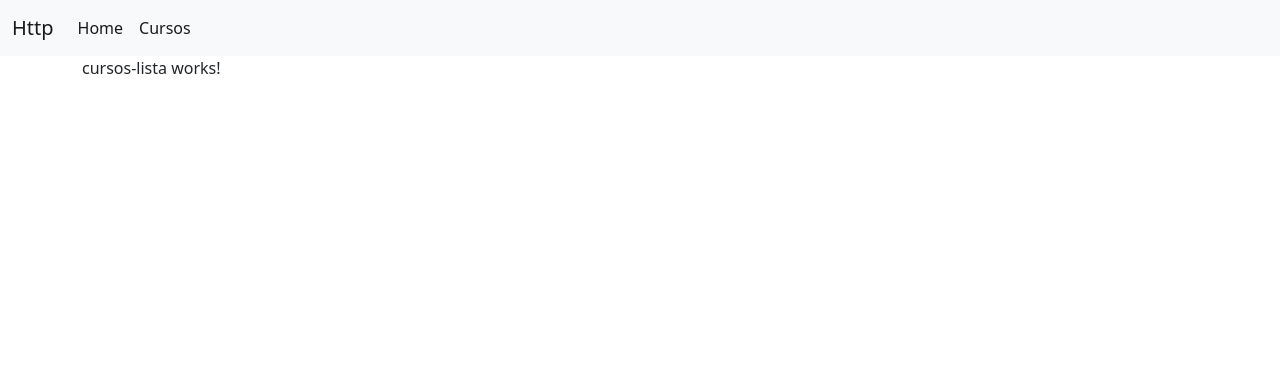
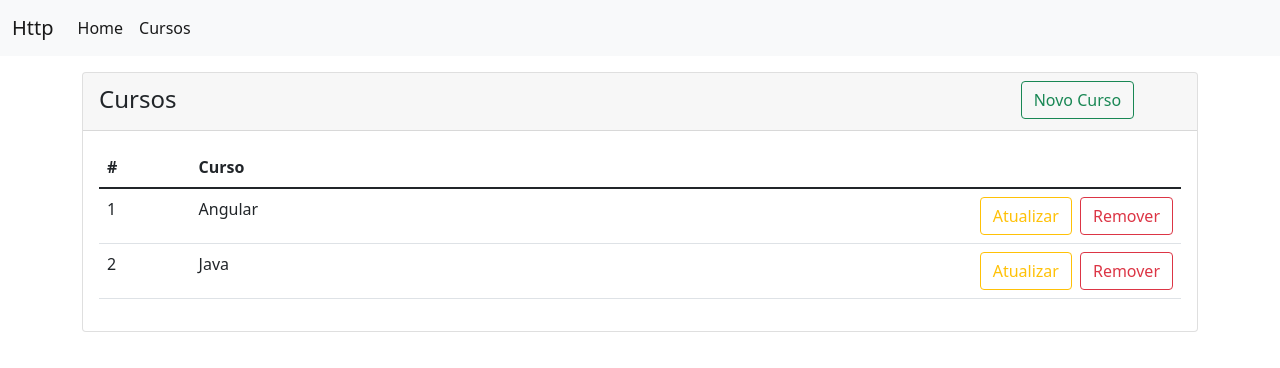
Before and after one commit to gustavopaco/angular-request-http-loiane-pt8, an Angular app: page /cursos in a window 1280 px wide. Shown: the top 368 px of the page. Built offline with nearby package versions, Linux system fonts and the light colour scheme; data requests are answered from the project's data file.

Commit message:
- ***IMPORTANT*** - Implementando chamada Http GET a partir de um Servico Emulado utilizando NPM JSON Server e trazendo a lista de Cursos

```diff
--- /dev/null
+++ b/db.json
@@ -0,0 +1,12 @@
+{
+  "cursos": [
+    {
+      "id": 1,
+      "nome": "Angular"
+    },
+    {
+      "id": 2,
+      "nome": "Java"
+    }
+  ]
+}
--- a/src/app/app.component.html
+++ b/src/app/app.component.html
@@ -1,4 +1,4 @@
-<nav class="navbar navbar-expand-lg navbar-light bg-light">
+<nav class="navbar navbar-expand-lg navbar-light bg-light mb-3">
   <div class="container-fluid">
     <a class="navbar-brand">Http</a>
     <button class="navbar-toggler" type="button" data-bs-toggle="collapse" data-bs-target="#navbarNav" aria-controls="navbarNav" aria-expanded="false" aria-label="Toggle navigation">
--- a/src/app/app.module.ts
+++ b/src/app/app.module.ts
@@ -3,6 +3,7 @@ import { BrowserModule } from '@angular/platform-browser';
 
 import { AppRoutingModule } from './app-routing.module';
 import { AppComponent } from './app.component';
+import {HttpClientModule} from "@angular/common/http";
 
 @NgModule({
   declarations: [
@@ -10,7 +11,8 @@ import { AppComponent } from './app.component';
   ],
   imports: [
     BrowserModule,
-    AppRoutingModule
+    AppRoutingModule,
+    HttpClientModule
   ],
   providers: [],
   bootstrap: [AppComponent]
--- a/src/app/cursos/cursos-lista/cursos-lista.component.html
+++ b/src/app/cursos/cursos-lista/cursos-lista.component.html
@@ -1 +1,37 @@
-<p>cursos-lista works!</p>
+<div class="card">
+  <div class="card-header">
+    <div class="row">
+      <div class="col-6 col-md-2 mt-md-1">
+        <h4>Cursos</h4>
+      </div>
+      <div class="col-6 col-md-2 offset-md-8">
+        <a class="btn btn-outline-success" [routerLink]="['/novo']">Novo Curso</a>
+      </div>
+    </div>
+  </div>
+  <div class="card-body">
+    <table class="table table-hover">
+      <thead>
+      <tr>
+        <th>#</th>
+        <th>Curso</th>
+        <th></th>
+      </tr>
+      </thead>
+      <tbody>
+      <tr *ngFor="let curso of cursos">
+        <td>{{ curso.id }}</td>
+        <td>{{ curso.nome }}</td>
+        <td>
+          <div class="d-grid gap-2 d-md-block float-end">
+            <div class="">
+            <button class="btn btn-outline-warning me-2" type="button">Atualizar</button>
+            <button class="btn btn-outline-danger" type="button">Remover</button>
+            </div>
+          </div>
+        </td>
+      </tr>
+      </tbody>
+    </table>
+  </div>
+</div>
--- a/src/app/cursos/cursos-lista/cursos-lista.component.ts
+++ b/src/app/cursos/cursos-lista/cursos-lista.component.ts
@@ -1,4 +1,6 @@
 import { Component, OnInit } from '@angular/core';
+import {CursosService} from "../../services/cursos.service";
+import {Curso} from "../../model/curso";
 
 @Component({
   selector: 'app-cursos-lista',
@@ -7,9 +9,15 @@ import { Component, OnInit } from '@angular/core';
 })
 export class CursosListaComponent implements OnInit {
 
-  constructor() { }
+  cursos: Array<Curso>;
+
+  constructor(private cursosService: CursosService) { }
 
   ngOnInit(): void {
+    this.cursosService.list().subscribe(response => {
+      this.cursos = response
+      console.log(response)
+    })
   }
 
 }
--- /dev/null
+++ b/src/app/model/curso.ts
@@ -0,0 +1,5 @@
+export class Curso {
+
+  id: number;
+  nome: string;
+}
--- /dev/null
+++ b/src/app/services/cursos.service.ts
@@ -0,0 +1,17 @@
+import { Injectable } from '@angular/core';
+import {HttpClient} from "@angular/common/http";
+import {Curso} from "../model/curso";
+
+@Injectable({
+  providedIn: 'root'
+})
+export class CursosService {
+
+  private readonly API = "http://localhost:3000/cursos";
+
+  constructor(private http: HttpClient) { }
+
+  list() {
+    return this.http.get<Array<Curso>>(this.API)
+  }
+}
--- a/tsconfig.json
+++ b/tsconfig.json
@@ -6,7 +6,8 @@
     "outDir": "./dist/out-tsc",
     "forceConsistentCasingInFileNames": true,
     "strict": true,
-    "noImplicitReturns": true,
+    "noImplicitReturns": false,
+    "strictPropertyInitialization": false,
     "noFallthroughCasesInSwitch": true,
     "sourceMap": true,
     "declaration": false,
```
